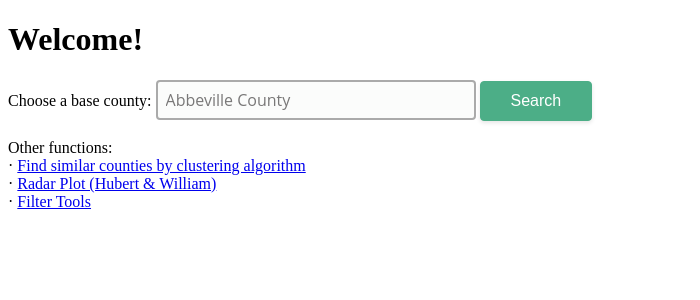
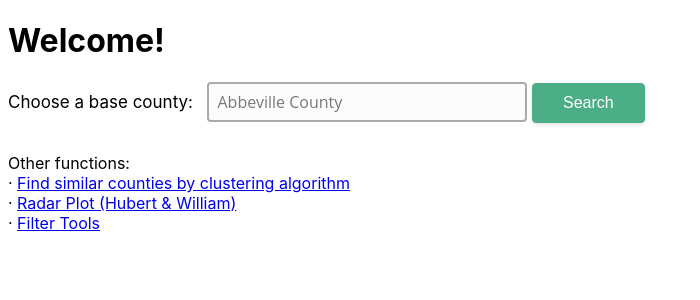
Before and after one commit to SiciliaLeco/County-Livability, a Django app: page /welcome/ in a window 1280 px wide. Shown: the top 300 px of the page, without its empty margins (0-700 px from the left). Run offline with Django 4.2, Linux system fonts and the light colour scheme.

Commit message:
Update welcome.html

```diff
--- a/templates/welcome.html
+++ b/templates/welcome.html
@@ -66,13 +66,26 @@
       select:focus {
         border-color: rgb(76, 174, 135);
       }
+
+      body {
+        font-family: "Akzidenz Grotesk BQ Medium", -apple-system,
+          BlinkMacSystemFont, sans-serif;
+      }
+      div {
+        margin-bottom: 10px;
+      }
+
+      .prompt {
+        font-size: 17px;
+        margin-right: 10px;
+      }
     </style>
   </head>
   <body>
     <form method="get" action="{% url 'searchCounty' %}">
       <h1>Welcome!</h1>
       <div>
-        Choose a base county:
+        <label class="prompt">Choose a base county:</label>
 
         <select name="selectCounty">
           {% for k, v in counties.items %}
```
